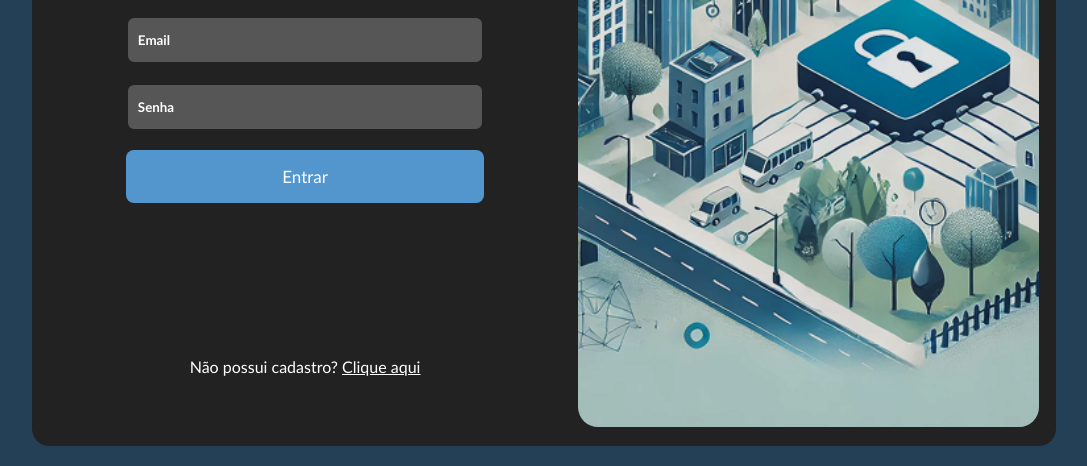
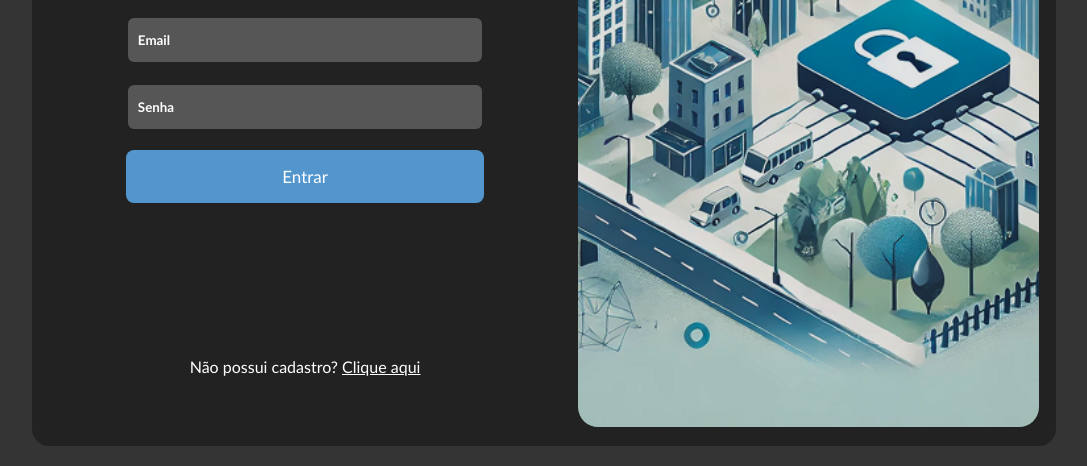
Before and after one commit to CaioVisconti/StreamLine-ATM, a plain HTML site: page Site/public/login.html in a window 1280 px wide. Shown: the part 334-800 px from the top of the page, without its empty margins (96-1183 px from the left). Drawn offline with nearby package versions, Linux system fonts and the light colour scheme.

Commit message:
ajuste no background

```diff
--- a/Site/public/style/cadastro.css
+++ b/Site/public/style/cadastro.css
@@ -15,7 +15,7 @@ html, body {
 }
 
 body{
-    background-color: #244057;
+    background-color: rgb(52, 52, 52);
     background-repeat: no-repeat;
     background-size: cover;
     width: 100%;
--- a/Site/public/style/login.css
+++ b/Site/public/style/login.css
@@ -15,7 +15,7 @@ html, body {
 }
 
 body{
-    background-color: #244057;
+    background-color: rgb(52, 52, 52);
     background-repeat: no-repeat;
     background-size: cover;
     width: 100%;
```
